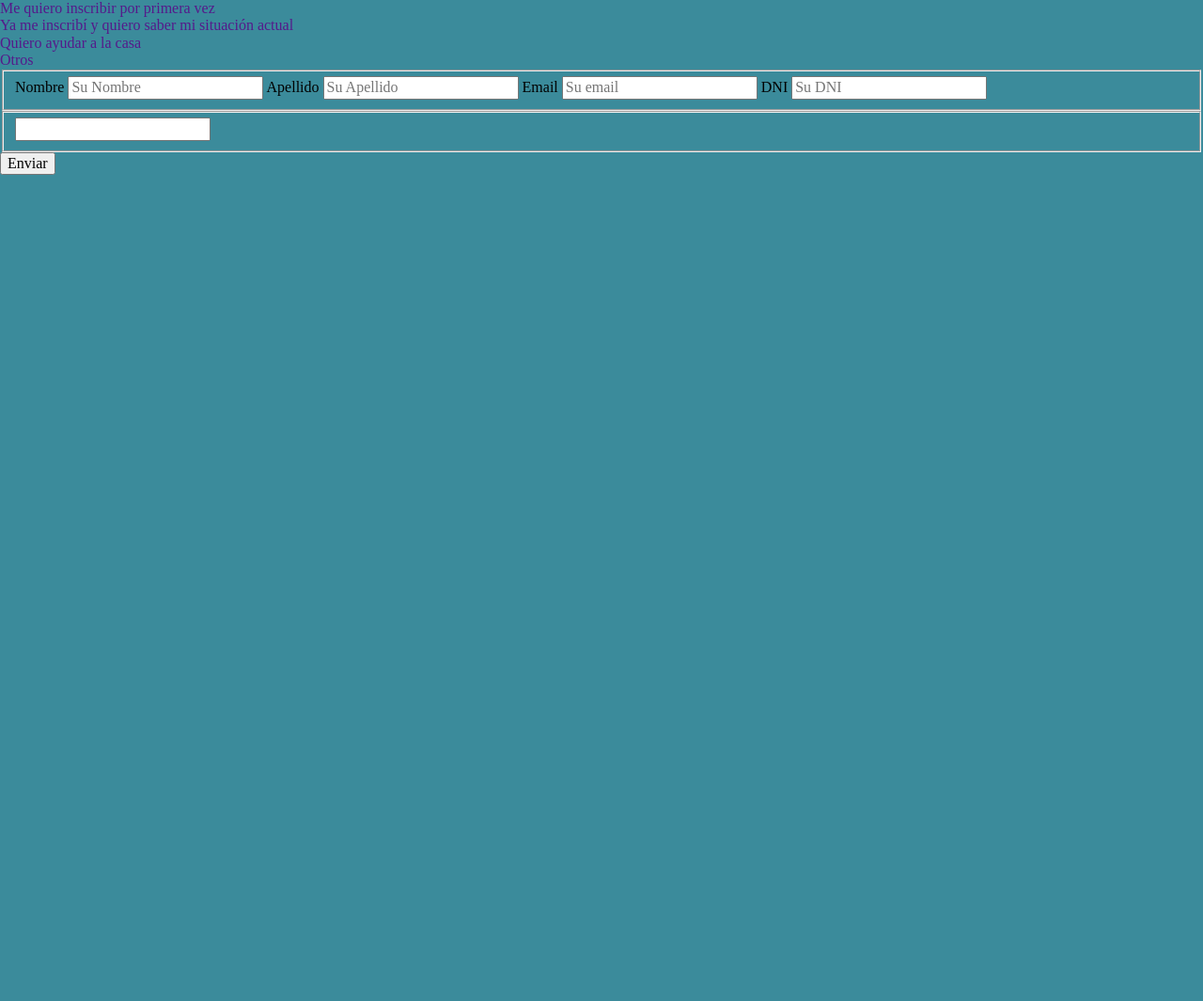
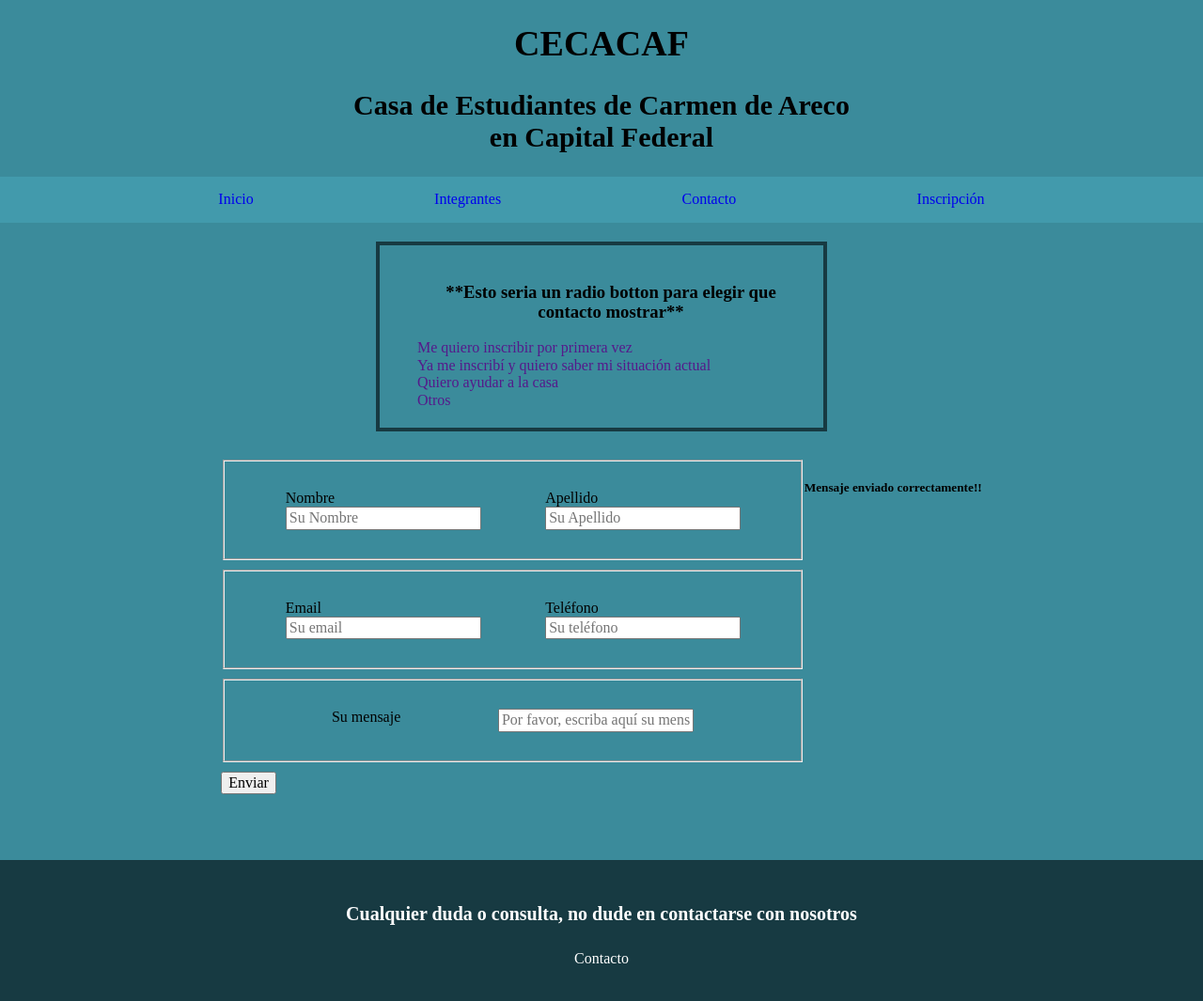
Before and after one commit to YoelIbarra/ibarra-yoel, a PHP site: page /contacto.php?mensaje=ok in a window 1280 px wide. Shown: the whole page at 94% size. Before the commit the page ends 186 px from the top, so only its background shows below. Run offline with PHP 8.4, Linux system fonts and the light colour scheme.

Commit message:
gran avance contacto
conexion con base de datos
Envio de información
algunos estilos

ToDo: lo que si falta es el radiobottom y meter una estructura de control

```diff
--- /dev/null
+++ b/base-datos.php
@@ -0,0 +1,6 @@
+<?php
+
+    /* Configuración de base de datos */
+    $conexion = mysqli_connect("localhost","root","","CECACF");
+
+    ?>
--- a/contacto.php
+++ b/contacto.php
@@ -9,33 +9,65 @@
     <title>Contacto</title>
 </head>
 
+    <?php include('header.php'); ?>
+
+<body>
+    <div class="contenedor contacto-contenedor">
         <nav class="contacto-navegacion">
+            <h3 style="text-align: center;">**Esto seria un radio botton para elegir que contacto mostrar**</h3>
             <a href="">Me quiero inscribir por primera vez</a>
             <a href="">Ya me inscribí y quiero saber mi situación actual</a>
             <a href="">Quiero ayudar a la casa</a>
             <a href="">Otros</a>
+
         </nav>
+    </div>
 
-<form action="">
+    <div class="contenedor contacto-contenedor contacto-form">
+    <form action="enviar-contacto.php" method="POST">
         <fieldset>
+            <div class="contacto-form-item">
                 <label for="nombre">Nombre</label>
                 <input type="text" id="nombre" name="nombre" placeholder="Su Nombre" maxlength="50" required>
+            </div>
 
+            <div class="contacto-form-item">
                 <label for="apellido">Apellido</label>
                 <input type="text" id="apellido" name="apellido" placeholder="Su Apellido" maxlength="50" required>
-
+            </div>
+            <!-- esto comento porque no hiría para un contacto-->
+            <!--label for="dni">DNI</label>
+            <input type="number" id="dni" name="dni" placeholder="Su DNI" maxlength="8" required-->
+        </fieldset>
+        <fieldset>
+            <div class="contacto-form-item">
                 <label for="email">Email</label>
                 <input type="email" id="email" name="email" placeholder="Su email" maxlength="50" required>
+            </div>
+            <div class="contacto-form-item">
+                <label for="telefono">Teléfono</label>
+                <input type="tel" id="telefono" name="telefono" placeholder="Su teléfono" maxlength="15" default="0">
+            </div>
+        </fieldset>
 
-        <label for="dni">DNI</label>
-        <input type="number" id="dni" name="dni" placeholder="Su DNI" maxlength="8" required>
-
-    </fieldset>
         <fieldset>
-        <input type="textarea" placeholder="">
+            <label for="mensaje">Su mensaje</label>
+            <input type="textarea" id="mensaje" name="mensaje" placeholder="Por favor, escriba aquí su mensaje" required>
         </fieldset>
 
         <input type="submit" value="Enviar">
     </form>
 
+
+        <h5><?php if(isset($_GET['mensaje'])){
+            if($_GET['mensaje'] = "ok"){
+            echo "Mensaje enviado correctamente!!";
+        } } ?></h5>
+
+    </div>
+
+</body>
+
+<?php include('footer.php') ?>
+
 </html>
--- a/css/styles.css
+++ b/css/styles.css
@@ -1,7 +1,10 @@
 html {
     font-size: 62.5%;
+    box-sizing: border-box;
 }
-
+*,*:before,*:after {
+    box-sizing: inherit;
+}
 body {
     font-size: 16px; /*1rem = 10px*/
     background-color: var(--principal);
@@ -18,8 +21,9 @@ body {
 
 /*Generales*/
     .contenedor{
-        width: 120rem;
+        max-width: 120rem;
         margin: 0 auto 0 auto;
+
     }
     .texto-contenedor{
         text-align: center;
@@ -54,7 +58,7 @@ body {
     justify-content: space-evenly;
 
 }
-.barra-superior a{
+.barra-superior a, a:visited{
     text-decoration: none;
 }
 
@@ -63,12 +67,12 @@ body {
     display: flex;
     justify-content: center;
     background-color: var(--oscuro);
+    width: 100%;
     margin-top: 7rem;
-    height: 10rem;
+    height: 15rem;
     padding-top: 2rem;
     padding-bottom: 3rem;
-
-
+    bottom: 0;
 }
 .footer-style{
     display:flex;
@@ -119,9 +123,35 @@ body {
 .contacto-navegacion{
     display: flex;
     flex-direction: column;
-
+    border: var(--oscuro) 0.4rem solid;
+    width:  40%;
+   align-content: center;
+   padding: 2rem;
+   padding-left: 4rem;
 
 }
 .contacto-navegacion a{
     text-decoration: none;
 }
+.contacto-contenedor{
+    margin-top: 2rem;
+    display: flex;
+    justify-content: center;
+
+}
+.contacto-form{
+    margin-top: 3rem;
+}
+.contacto-form fieldset{
+    display: flex;
+    padding: 3rem 1rem 3rem 1rem;
+    justify-content: space-evenly;
+    margin-bottom: 1rem;
+
+}
+.contacto-form-item{
+    flex-direction: column;
+    padding: 0 1.5rem 0 1.5rem;
+    max-width: 40%;
+
+}
--- a/footer.php
+++ b/footer.php
@@ -1,6 +1,6 @@
 <footer class="footer">
         <div class="footer-style">
             <p>Cualquier duda o consulta, no dude en contactarse con nosotros</p>
-            <a href="#">Contacto</a>
+            <a href="contacto.php">Contacto</a>
         </div>
 </footer>
--- a/header.php
+++ b/header.php
@@ -5,9 +5,9 @@
 
         <div class="nav-fondo">
             <nav class="barra-superior contenedor">
-                <a href="#">Inicio</a>
+                <a href="index.php">Inicio</a>
                 <a href="#">Integrantes</a>
-                <a href="#">Contacto</a>
+                <a href="contacto.php">Contacto</a>
                 <a href="#">Inscripción</a>
             </nav>
         </div>
```
Also changed, not shown: enviar-contacto.php (added, +19 -0 lines). Lines whose indentation alone changed are shown as unchanged.
